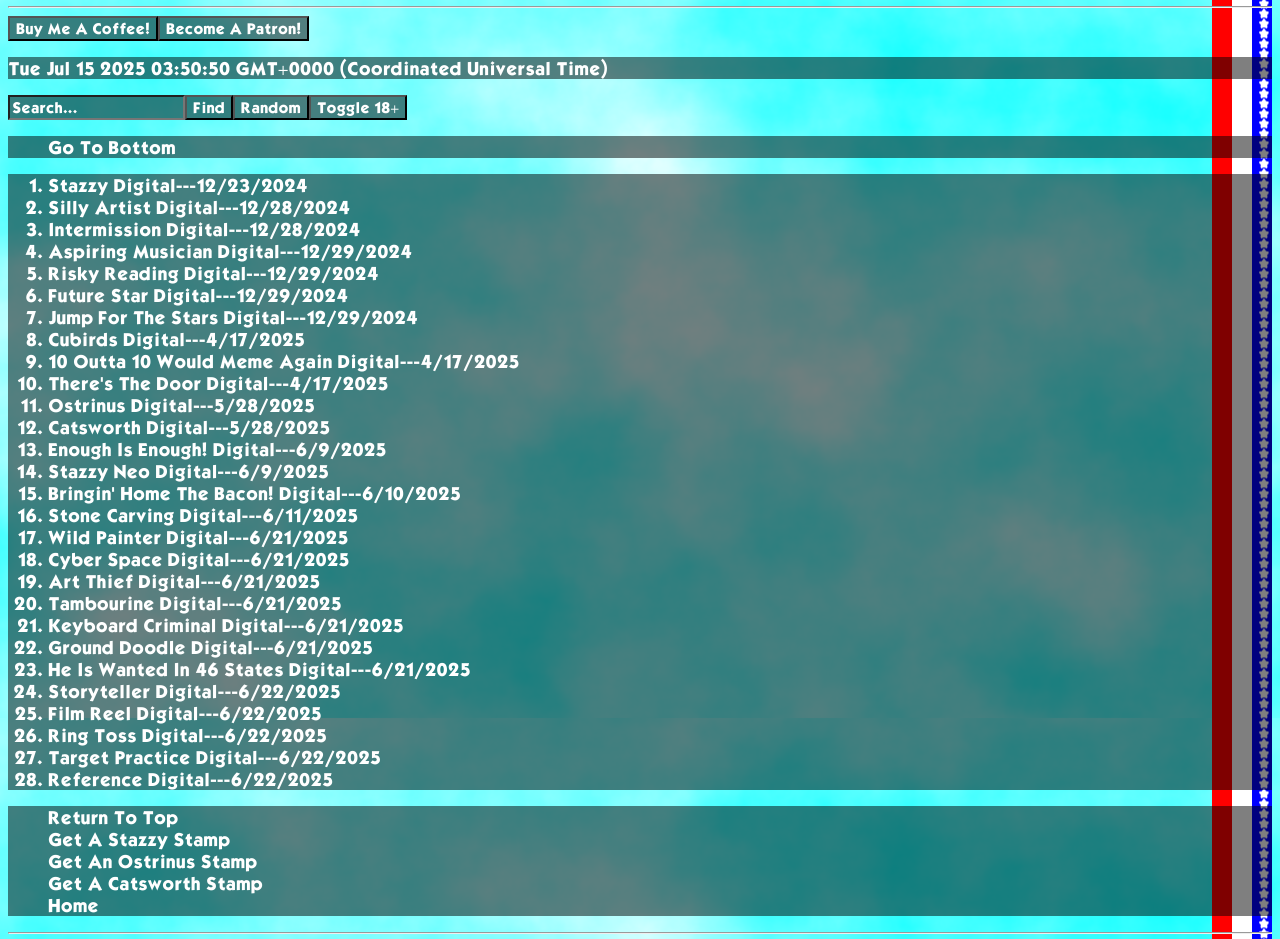
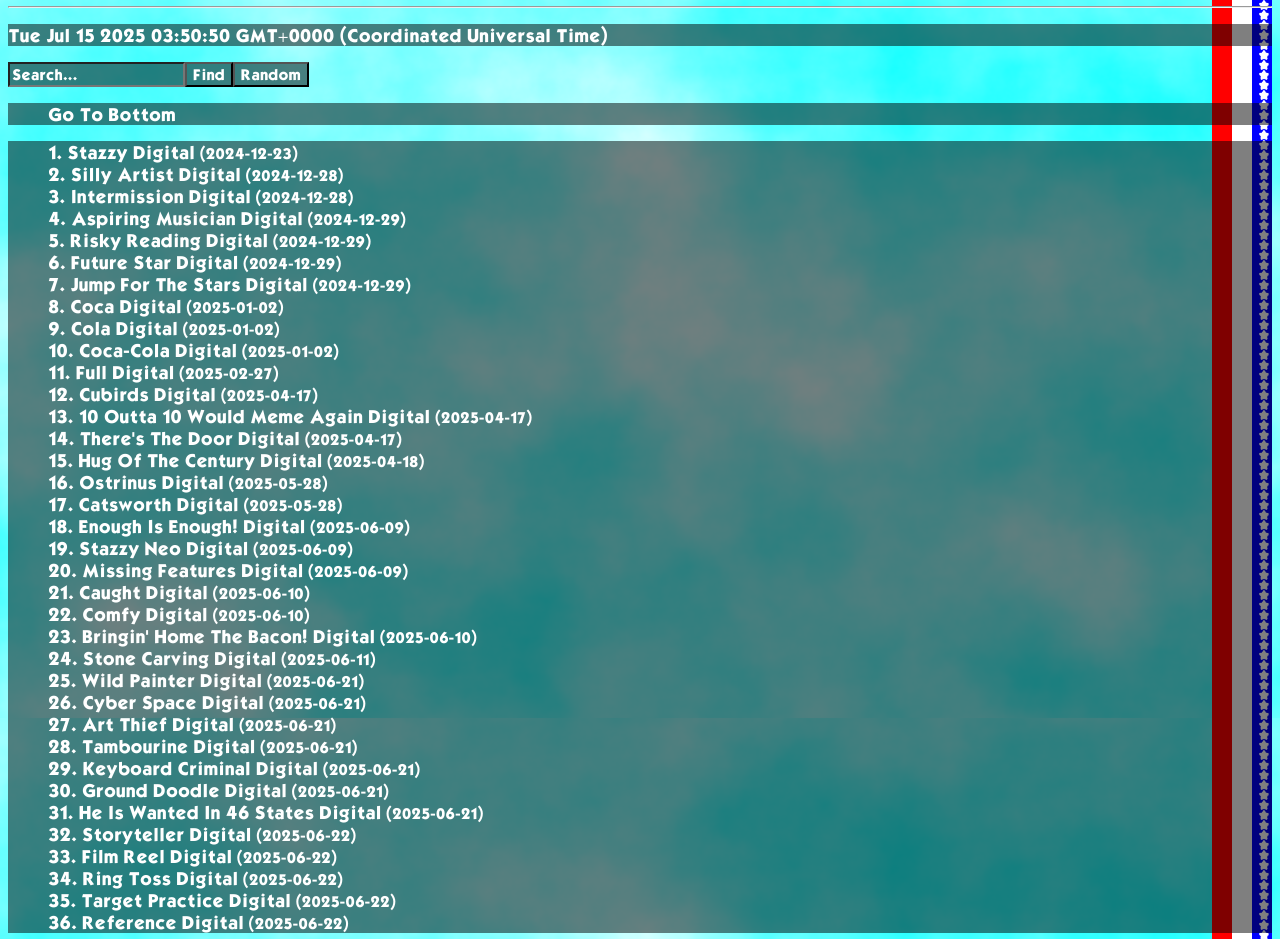
Before and after one commit to Freefworks/Stazzy-Digital-Art, a plain HTML site: page index.html in a window 1280 px wide. Shown: the part 82-1021 px from the top of the page. Drawn offline with Linux system fonts and the light colour scheme.

Commit message:
Add files via upload

```diff
--- a/Random.js
+++ b/Random.js
@@ -6,13 +6,21 @@ var sites = [
 'digital-art-5.html',
 'digital-art-6.html',
 'digital-art-7.html',
+'digital-art-8.html',
+'digital-art-9.html',
+'digital-art-10.html',
+'digital-art-11.html',
 'digital-art-12.html',
 'digital-art-13.html',
 'digital-art-14.html',
+'digital-art-15.html',
 'digital-art-16.html',
 'digital-art-17.html',
 'digital-art-18.html',
 'digital-art-19.html',
+'digital-art-20.html',
+'digital-art-21.html',
+'digital-art-22.html',
 'digital-art-23.html',
 'digital-art-24.html',
 'digital-art-25.html',
--- a/index.html
+++ b/index.html
@@ -11,51 +11,48 @@
 <div id="USA">
 <h1>Digital Art</h1>
 <hr>
-<a target="_self" href="https://ko-fi.com/stazzy"><button type="button">Buy Me A Coffee!</button></a><a target="_self" href="https://patreon.com/StazzyStation"><button type="button">Become A Patron!</button></a>
 <p id="time"></p>
-<input type="text" id="bar" onkeyup="search()" placeholder="Search..."><button onclick="find(previousSibling.value)">Find</button><button href="#" onclick="randomSite();">Random</button><button href="#" onclick="showhide();">Toggle 18+</button>
+<input type="text" id="bar" onkeyup="search()" placeholder="Search..."><button onclick="find(previousSibling.value)">Find</button><button href="#" onclick="randomSite();">Random</button>
 <ul>
 <li><a href="#bottom">Go To Bottom</a></li>
 </ul>
 <ol id="objects">
-<li><a target="_self" href="digital-art-1.html">Stazzy Digital---12/23/2024</a></li>
-<li><a target="_self" href="digital-art-2.html">Silly Artist Digital---12/28/2024</a></li>
-<li><a target="_self" href="digital-art-3.html">Intermission Digital---12/28/2024</a></li>
-<li><a target="_self" href="digital-art-4.html">Aspiring Musician Digital---12/29/2024</a></li>
-<li><a target="_self" href="digital-art-5.html">Risky Reading Digital---12/29/2024</a></li>
-<li><a target="_self" href="digital-art-6.html">Future Star Digital---12/29/2024</a></li>
-<li><a target="_self" href="digital-art-7.html">Jump For The Stars Digital---12/29/2024</a></li>
-<li><a target="_self" href="digital-art-12.html">Cubirds Digital---4/17/2025</a></li>
-<li><a target="_self" href="digital-art-13.html">10 Outta 10 Would Meme Again Digital---4/17/2025</a></li>
-<li><a target="_self" href="digital-art-14.html">There's The Door Digital---4/17/2025</a></li>
-<li><a target="_self" href="digital-art-16.html">Ostrinus Digital---5/28/2025</a></li>
-<li><a target="_self" href="digital-art-17.html">Catsworth Digital---5/28/2025</a></li>
-<li><a target="_self" href="digital-art-18.html">Enough Is Enough! Digital---6/9/2025</a></li>
-<li><a target="_self" href="digital-art-19.html">Stazzy Neo Digital---6/9/2025</a></li>
-<li><a target="_self" href="digital-art-23.html">Bringin' Home The Bacon! Digital---6/10/2025</a></li>
-<li><a target="_self" href="digital-art-24.html">Stone Carving Digital---6/11/2025</a></li>
-<li><a target="_self" href="digital-art-25.html">Wild Painter Digital---6/21/2025</a></li>
-<li><a target="_self" href="digital-art-26.html">Cyber Space Digital---6/21/2025</a></li>
-<li><a target="_self" href="digital-art-27.html">Art Thief Digital---6/21/2025</a></li>
-<li><a target="_self" href="digital-art-28.html">Tambourine Digital---6/21/2025</a></li>
-<li><a target="_self" href="digital-art-29.html">Keyboard Criminal Digital---6/21/2025</a></li>
-<li><a target="_self" href="digital-art-30.html">Ground Doodle Digital---6/21/2025</a></li>
-<li><a target="_self" href="digital-art-31.html">He Is Wanted In 46 States Digital---6/21/2025</a></li>
-<li><a target="_self" href="digital-art-32.html">Storyteller Digital---6/22/2025</a></li>
-<li><a target="_self" href="digital-art-33.html">Film Reel Digital---6/22/2025</a></li>
-<li><a target="_self" href="digital-art-34.html">Ring Toss Digital---6/22/2025</a></li>
-<li><a target="_self" href="digital-art-35.html">Target Practice Digital---6/22/2025</a></li>
-<li><a target="_self" href="digital-art-36.html">Reference Digital---6/22/2025</a></li>
-<div id="toggle" style="display: none;">
-<li><a target="_self" href="digital-art-8.html">Coca Digital---1/2/2025</a></li>
-<li><a target="_self" href="digital-art-9.html">Cola Digital---1/2/2025</a></li>
-<li><a target="_self" href="digital-art-10.html">Coca-Cola Digital---1/2/2025</a></li>
-<li><a target="_self" href="digital-art-11.html">Full Digital---2/27/2025</a></li>
-<li><a target="_self" href="digital-art-15.html">Hug Of The Century Digital---4/18/2025</a></li>
-<li><a target="_self" href="digital-art-20.html">Missing Features Digital---6/9/2025</a></li>
-<li><a target="_self" href="digital-art-21.html">Caught Digital---6/10/2025</a></li>
-<li><a target="_self" href="digital-art-22.html">Comfy Digital---6/10/2025</a></li>
-</div>
+<li><a target="_self" href="digital-art-1.html">Stazzy Digital<small> (2024-12-23)</small></a></li>
+<li><a target="_self" href="digital-art-2.html">Silly Artist Digital<small> (2024-12-28)</small></a></li>
+<li><a target="_self" href="digital-art-3.html">Intermission Digital<small> (2024-12-28)</small></a></li>
+<li><a target="_self" href="digital-art-4.html">Aspiring Musician Digital<small> (2024-12-29)</small></a></li>
+<li><a target="_self" href="digital-art-5.html">Risky Reading Digital<small> (2024-12-29)</small></a></li>
+<li><a target="_self" href="digital-art-6.html">Future Star Digital<small> (2024-12-29)</small></a></li>
+<li><a target="_self" href="digital-art-7.html">Jump For The Stars Digital<small> (2024-12-29)</small></a></li>
+<li><a target="_self" href="digital-art-8.html">Coca Digital<small> (2025-01-02)</small></a></li>
+<li><a target="_self" href="digital-art-9.html">Cola Digital<small> (2025-01-02)</small></a></li>
+<li><a target="_self" href="digital-art-10.html">Coca-Cola Digital<small> (2025-01-02)</small></a></li>
+<li><a target="_self" href="digital-art-11.html">Full Digital<small> (2025-02-27)</small></a></li>
+<li><a target="_self" href="digital-art-12.html">Cubirds Digital<small> (2025-04-17)</small></a></li>
+<li><a target="_self" href="digital-art-13.html">10 Outta 10 Would Meme Again Digital<small> (2025-04-17)</small></a></li>
+<li><a target="_self" href="digital-art-14.html">There's The Door Digital<small> (2025-04-17)</small></a></li>
+<li><a target="_self" href="digital-art-15.html">Hug Of The Century Digital<small> (2025-04-18)</small></a></li>
+<li><a target="_self" href="digital-art-16.html">Ostrinus Digital<small> (2025-05-28)</small></a></li>
+<li><a target="_self" href="digital-art-17.html">Catsworth Digital<small> (2025-05-28)</small></a></li>
+<li><a target="_self" href="digital-art-18.html">Enough Is Enough! Digital<small> (2025-06-09)</small></a></li>
+<li><a target="_self" href="digital-art-19.html">Stazzy Neo Digital<small> (2025-06-09)</small></a></li>
+<li><a target="_self" href="digital-art-20.html">Missing Features Digital<small> (2025-06-09)</small></a></li>
+<li><a target="_self" href="digital-art-21.html">Caught Digital<small> (2025-06-10)</small></a></li>
+<li><a target="_self" href="digital-art-22.html">Comfy Digital<small> (2025-06-10)</small></a></li>
+<li><a target="_self" href="digital-art-23.html">Bringin' Home The Bacon! Digital<small> (2025-06-10)</small></a></li>
+<li><a target="_self" href="digital-art-24.html">Stone Carving Digital<small> (2025-06-11)</small></a></li>
+<li><a target="_self" href="digital-art-25.html">Wild Painter Digital<small> (2025-06-21)</small></a></li>
+<li><a target="_self" href="digital-art-26.html">Cyber Space Digital<small> (2025-06-21)</small></a></li>
+<li><a target="_self" href="digital-art-27.html">Art Thief Digital<small> (2025-06-21)</small></a></li>
+<li><a target="_self" href="digital-art-28.html">Tambourine Digital<small> (2025-06-21)</small></a></li>
+<li><a target="_self" href="digital-art-29.html">Keyboard Criminal Digital<small> (2025-06-21)</small></a></li>
+<li><a target="_self" href="digital-art-30.html">Ground Doodle Digital<small> (2025-06-21)</small></a></li>
+<li><a target="_self" href="digital-art-31.html">He Is Wanted In 46 States Digital<small> (2025-06-21)</small></a></li>
+<li><a target="_self" href="digital-art-32.html">Storyteller Digital<small> (2025-06-22)</small></a></li>
+<li><a target="_self" href="digital-art-33.html">Film Reel Digital<small> (2025-06-22)</small></a></li>
+<li><a target="_self" href="digital-art-34.html">Ring Toss Digital<small> (2025-06-22)</small></a></li>
+<li><a target="_self" href="digital-art-35.html">Target Practice Digital<small> (2025-06-22)</small></a></li>
+<li><a target="_self" href="digital-art-36.html">Reference Digital<small> (2025-06-22)</small></a></li>
 </ol>
 <ul>
 <li><a href="#top" id="bottom">Return To Top</a></li>
@@ -71,7 +68,6 @@
 <script src="Time.js"></script>
 <script src="Search.js"></script>
 <script src="Random.js"></script>
-<script src="Toggle.js"></script>
 <script src="Switch.js"></script>
 </div>
 </body>
--- a/main.css
+++ b/main.css
@@ -1,8 +1,8 @@
-ul{list-style-type: none; background-color:hsla(0, 0%, 0%, 0.5); color:white; transform: translateX(-100%); -webkit-transform: translateX(-100%); animation: slide-in 0.5s forwards; -webkit-animation: slide-in 0.5s forwards;}
+ul{list-style-type: none; background-color:hsla(0, 0%, 0%, 0.5); color:white; transform: translateX(-100%); -webkit-transform: translateX(-100%); animation: slide-in 0.5s forwards; -webkit-animation: slide-in 0.5s forwards; list-style-position: inside;}
 body{font-family: 'Custom'; background-color: black;}
 h1{background-color:hsla(0, 0%, 0%, 0.5); color:white; transform: translateX(-100%); -webkit-transform: translateX(-100%); animation: slide-in 0.5s forwards; -webkit-animation: slide-in 0.5s forwards;}
 p{background-color:hsla(0, 0%, 0%, 0.5); color:white; transform: translateX(-100%); -webkit-transform: translateX(-100%); animation: slide-in 0.5s forwards; -webkit-animation: slide-in 0.5s forwards;}
-ol{background-color:hsla(0, 0%, 0%, 0.5); color:white; transform: translateX(-100%); -webkit-transform: translateX(-100%); animation: slide-in 0.5s forwards; -webkit-animation: slide-in 0.5s forwards;}
+ol{background-color:hsla(0, 0%, 0%, 0.5); color:white; transform: translateX(-100%); -webkit-transform: translateX(-100%); animation: slide-in 0.5s forwards; -webkit-animation: slide-in 0.5s forwards; list-style-position: inside;}
 img{background-color:hsla(0, 0%, 0%, 0.5); transform: translateX(-100%); -webkit-transform: translateX(-100%); animation: slide-in 0.5s forwards; -webkit-animation: slide-in 0.5s forwards;}
 @font-face {font-family: 'Custom'; src: url('Kabel\ Bold.ttf');}
 input{font-family: 'Custom'; background-color:hsla(0, 0%, 0%, 0.5); color:white; transform: translateX(-100%); -webkit-transform: translateX(-100%); animation: slide-in 0.5s forwards; -webkit-animation: slide-in 0.5s forwards;}
```
